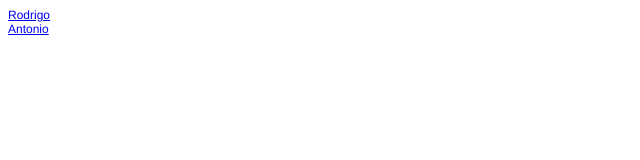
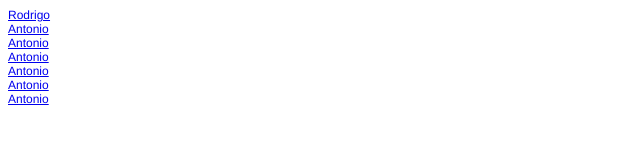
Before and after one commit to ShadowDeveloper/JeetStylus, a website: page index.html in a window 1280 px wide. Shown: the whole page, without its empty margins (0-640 px from the left). Drawn offline with Linux system fonts and the light colour scheme.

Commit message:
test status

```diff
--- a/index.html
+++ b/index.html
@@ -8,6 +8,11 @@
 <body>
   <div class="grid"><a href="#">Rodrigo</a></div>
   <div class="grid"><a href="#">Antonio</a></div>
+  <div class="grid"><a href="#">Antonio</a></div>
+  <div class="grid"><a href="#">Antonio</a></div>
+  <div class="grid"><a href="#">Antonio</a></div>
+  <div class="grid"><a href="#">Antonio</a></div>
+  <div class="grid"><a href="#">Antonio</a></div>
   <div class="grid"></div>
   <div class="grid"></div>
   <div class="grid"></div>
```
